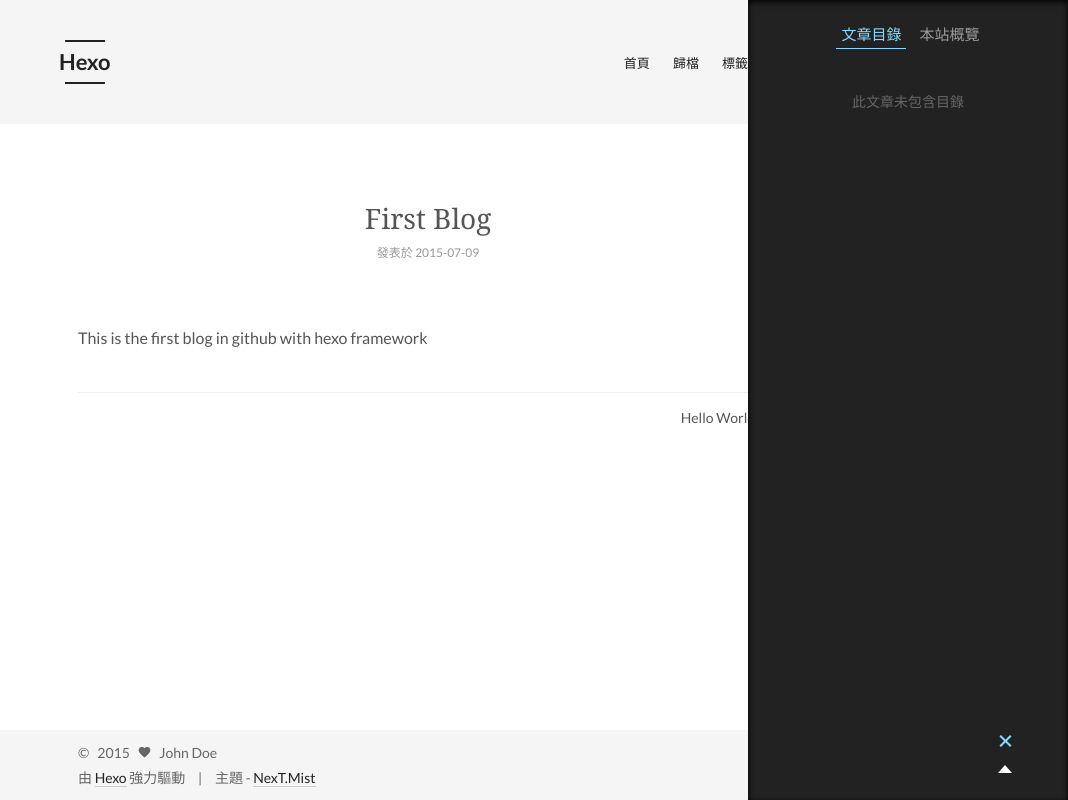
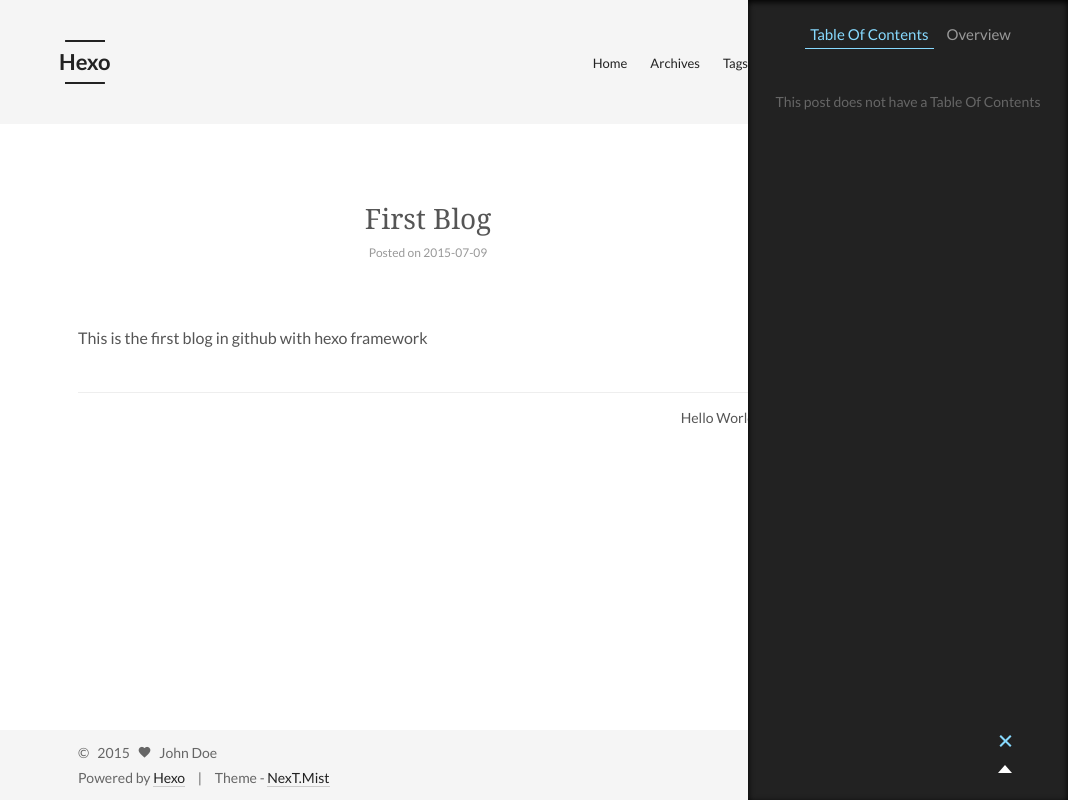
Before and after one commit to smallnemo/smallnemo, a plain HTML site: page 2015/07/09/First-Blog/index.html in a window 1280 px wide. Both pictures are taken after a click on the element 1217 px from the left and 742 px from the top of the page. Shown: the whole page, without its empty margins (212-1280 px from the left). Drawn offline with Linux system fonts and the light colour scheme.

Commit message:
Site updated: 2015-07-10 00:10:31

```diff
--- a/2015/07/09/First-Blog/index.html
+++ b/2015/07/09/First-Blog/index.html
@@ -95,7 +95,7 @@
         <li class="menu-item menu-item-home">
           <a href="/">
             <i class="menu-item-icon icon-home"></i> <br />
-            首頁
+            Home
           </a>
         </li>
 
@@ -103,7 +103,7 @@
         <li class="menu-item menu-item-archives">
           <a href="/archives">
             <i class="menu-item-icon icon-archives"></i> <br />
-            歸檔
+            Archives
           </a>
         </li>
 
@@ -111,7 +111,7 @@
         <li class="menu-item menu-item-tags">
           <a href="/tags">
             <i class="menu-item-icon icon-tags"></i> <br />
-            標籤
+            Tags
           </a>
         </li>
 
@@ -150,7 +150,7 @@
 
       <div class="post-meta">
         <span class="post-time">
-          發表於 2015-07-09
+          Posted on 2015-07-09
         </span>
 
 
@@ -230,10 +230,10 @@
 
         <ul class="sidebar-nav motion-element">
           <li class="sidebar-nav-toc sidebar-nav-active" data-target="post-toc-wrap">
-            文章目錄
+            Table Of Contents
           </li>
           <li class="sidebar-nav-overview" data-target="site-overview">
-            本站概覽
+            Overview
           </li>
         </ul>
 
@@ -248,21 +248,21 @@
           <div class="site-state-item site-state-posts">
             <a href="/archives">
               <span class="site-state-item-count">2</span>
-              <span class="site-state-item-name">文章</span>
+              <span class="site-state-item-name">posts</span>
             </a>
           </div>
 
           <div class="site-state-item site-state-categories">
 
               <span class="site-state-item-count">0</span>
-              <span class="site-state-item-name">分類</span>
+              <span class="site-state-item-name">categories</span>
 
           </div>
 
           <div class="site-state-item site-state-tags">
             <a href="/tags">
               <span class="site-state-item-count">0</span>
-              <span class="site-state-item-name">標籤</span>
+              <span class="site-state-item-name">tags</span>
               </a>
           </div>
 
@@ -289,7 +289,7 @@
           <div class="post-toc">
 
 
-              <p class="post-toc-empty">此文章未包含目錄</p>
+              <p class="post-toc-empty">This post does not have a Table Of Contents</p>
 
           </div>
           <div class="post-toc-indicator-bottom post-toc-indicator"></div>
@@ -315,11 +315,11 @@
 </div>
 
 <div class="powered-by">
-  由 <a class="theme-link" href="http://hexo.io">Hexo</a> 強力驅動
+  Powered by <a class="theme-link" href="http://hexo.io">Hexo</a>
 </div>
 
 <div class="theme-info">
-  主題 -
+  Theme -
   <a class="theme-link" href="https://github.com/iissnan/hexo-theme-next">
     NexT.Mist
   </a>
--- a/css/main.css
+++ b/css/main.css
@@ -1135,7 +1135,7 @@ body {
   width: 4px;
   height: 4px;
   border-radius: 50%;
-  background: #ff46ff;
+  background: #ff041b;
 }
 .sidebar-nav {
   margin: 0;
```
Also changed, not shown: 2015/07/09/hello-world/index.html (+11 -11 lines), archives/2015/07/index.html (+10 -10 lines), archives/2015/index.html (+10 -10 lines), archives/index.html (+10 -10 lines), index.html (+10 -10 lines).
